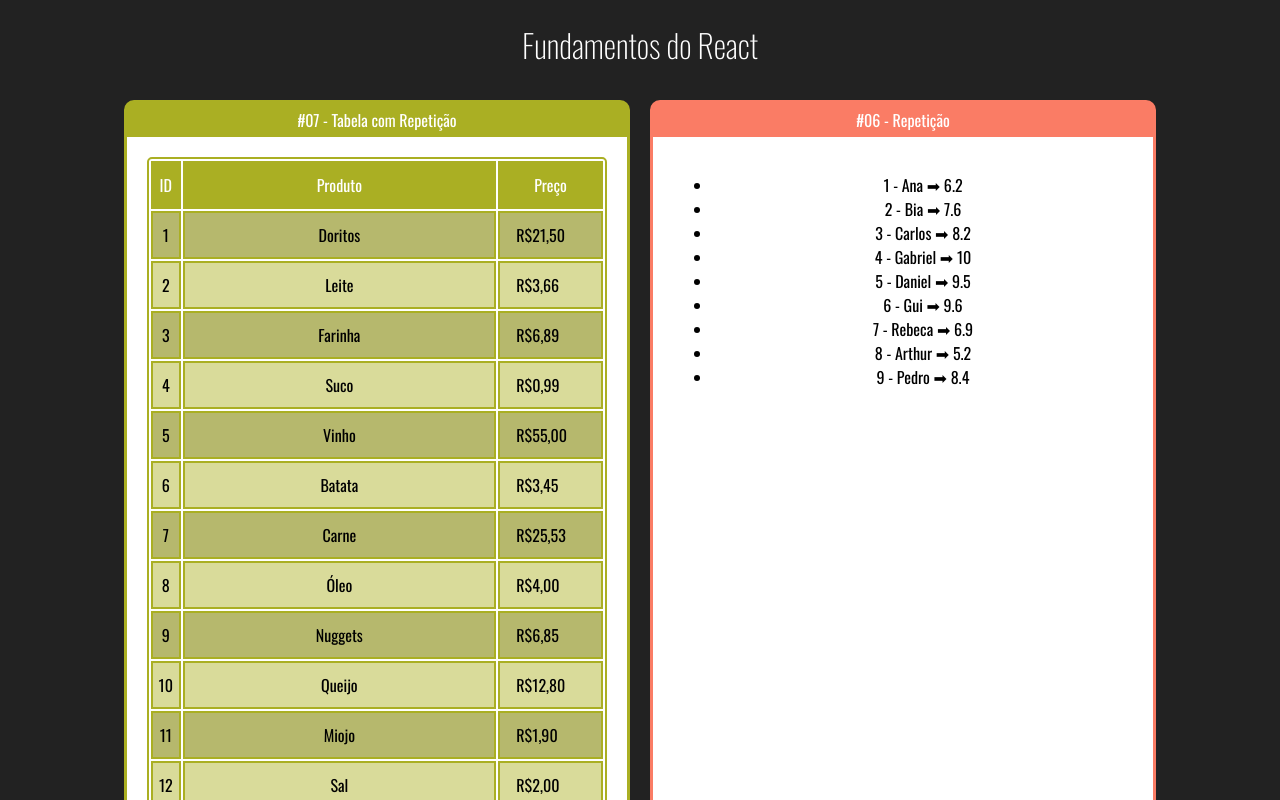
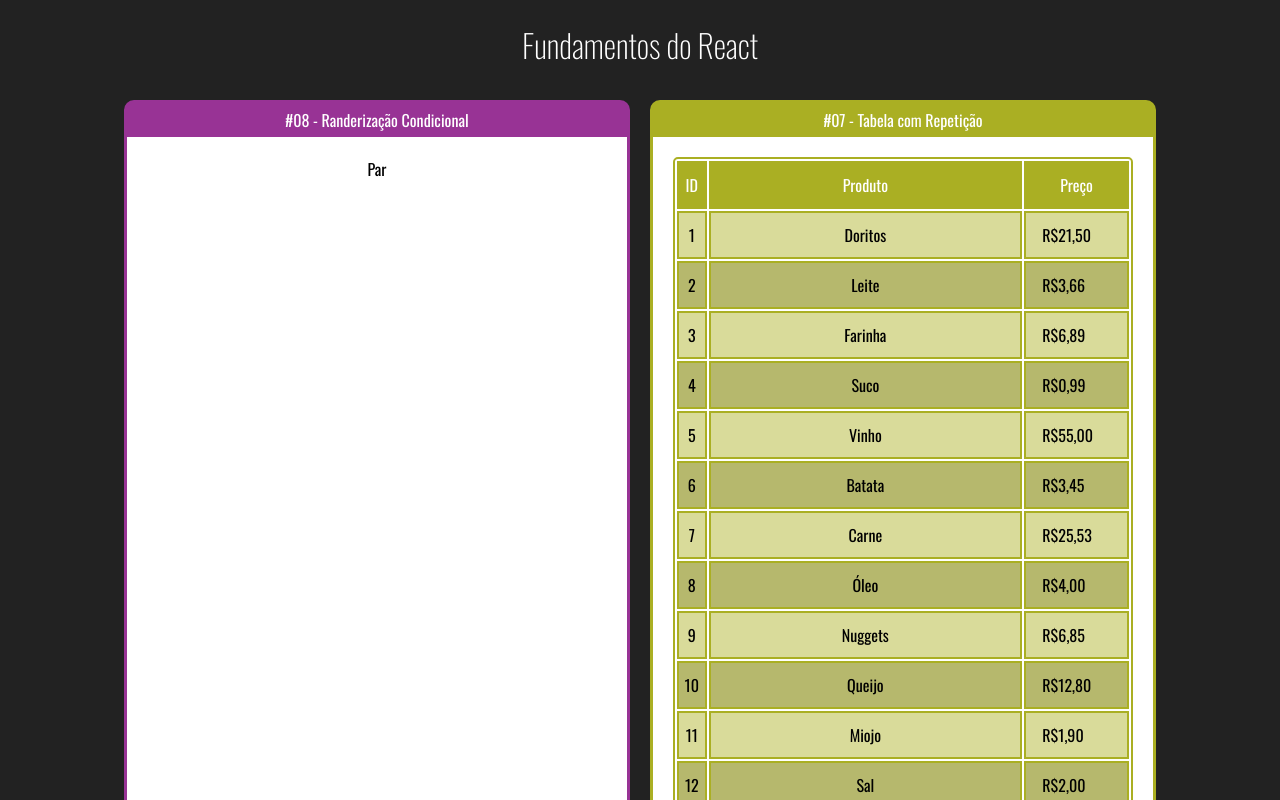
Before and after one commit to P4ul1t0s/fundamentos-react, a React (Create React App) app: page / in a window 1280 px wide. Shown: the top 800 px of the page. Built offline with nearby package versions, Linux system fonts and the light colour scheme.

Commit message:
Randerização Condicional

```diff
--- a/src/App.jsx
+++ b/src/App.jsx
@@ -1,4 +1,5 @@
 import './App.css'
+import './index.css'
 import React from 'react'
 import Primeiro from './components/basics/Primeiro'
 import ComParametro from './components/basics/ComParametro'
@@ -9,12 +10,18 @@ import Famila from './components/basics/Famila'
 import FamiliaMembro from './components/basics/FamiliaMembro'
 import ListaAlunos from './components/loop/ListaAlunos'
 import ListaProdutos from './components/loop/ListaProdutos'
-import './index.css'
+import ParOuImpar from './components/conditional/ParOuImpar'
 
 export default () => (
     <div className="App">
         <h1>Fundamentos do React</h1>
         <div className="Cards">
+            <Card titulo="#08 - Randerização Condicional" color="#983395">
+                <ParOuImpar
+                    numero={20}
+                />
+            </Card>
+
             <Card titulo="#07 - Tabela com Repetição" color="#AAAF23">
                 <ListaProdutos/>
             </Card>
--- a/src/components/basics/Famila.jsx
+++ b/src/components/basics/Famila.jsx
@@ -1,5 +1,4 @@
 import React, {cloneElement, Children} from 'react'
-import FamiliaMembro from './FamiliaMembro'
 
 export default (props) => {
     return (
--- /dev/null
+++ b/src/components/conditional/ParOuImpar.jsx
@@ -0,0 +1,15 @@
+import React from 'react'
+
+export default (p) => {
+    const isPar = p.numero % 2 === 0
+
+    return(
+        <div>
+            {isPar ?
+                <span>Par</span>
+            :
+                <span>Impar</span>
+            }
+        </div>
+    )
+}
--- a/src/components/loop/ListaAlunos.jsx
+++ b/src/components/loop/ListaAlunos.jsx
@@ -4,7 +4,7 @@ import alunos from '../../data/alunos'
 export default () => {
     const lista = alunos.map((aluno) => {
         return(
-            <li key={alunos.id}>
+            <li key={aluno.id}>
                 {aluno.id} - {aluno.nome} ➡ {aluno.nota}
             </li>
         )
--- a/src/components/loop/ListaProdutos.jsx
+++ b/src/components/loop/ListaProdutos.jsx
@@ -1,11 +1,11 @@
 import React from 'react'
+import produtos from '../../data/produtos'
 import './ListaProdutos.css'
-import produtos from '../../data/produtos'
 
 export default () => {
-    const lista = produtos.map((prod) => {
+    const lista = produtos.map((prod, i) => {
         return(
-            <tr key={prod.id} className={prod.id % 2 === 0 ? 'par' : 'impar'}>
+            <tr key={prod.id} className={i % 2 === 0 ? 'par' : 'impar'}>
                 <td>{prod.id}</td>
                 <td className="nome">{prod.nome}</td>
                 <td className="preco">R${prod.preco.toFixed(2).replace('.', ',')}</td>
@@ -15,12 +15,16 @@ export default () => {
 
     return(
         <table>
+            <thead>
                 <tr id="cabecalho">
                     <td>ID</td>
                     <td>Produto</td>
                     <td>Preço</td>
                 </tr>
+            </thead>
+            <tbody>
                 {lista}
+            </tbody>
         </table>
     )
 }
--- a/src/index.js
+++ b/src/index.js
@@ -1,7 +1,10 @@
+import { createRoot } from 'react-dom/client';
 import React from 'react'
-import ReactDOM from 'react-dom'
 import App from './App'
 
-ReactDOM.render(
-    <App/>, document.getElementById('root')
-)
+const container = document.getElementById('root');
+const root = createRoot(container);
+
+root.render(
+    <App/>
+);
```
Lines whose indentation alone changed are shown as unchanged.
